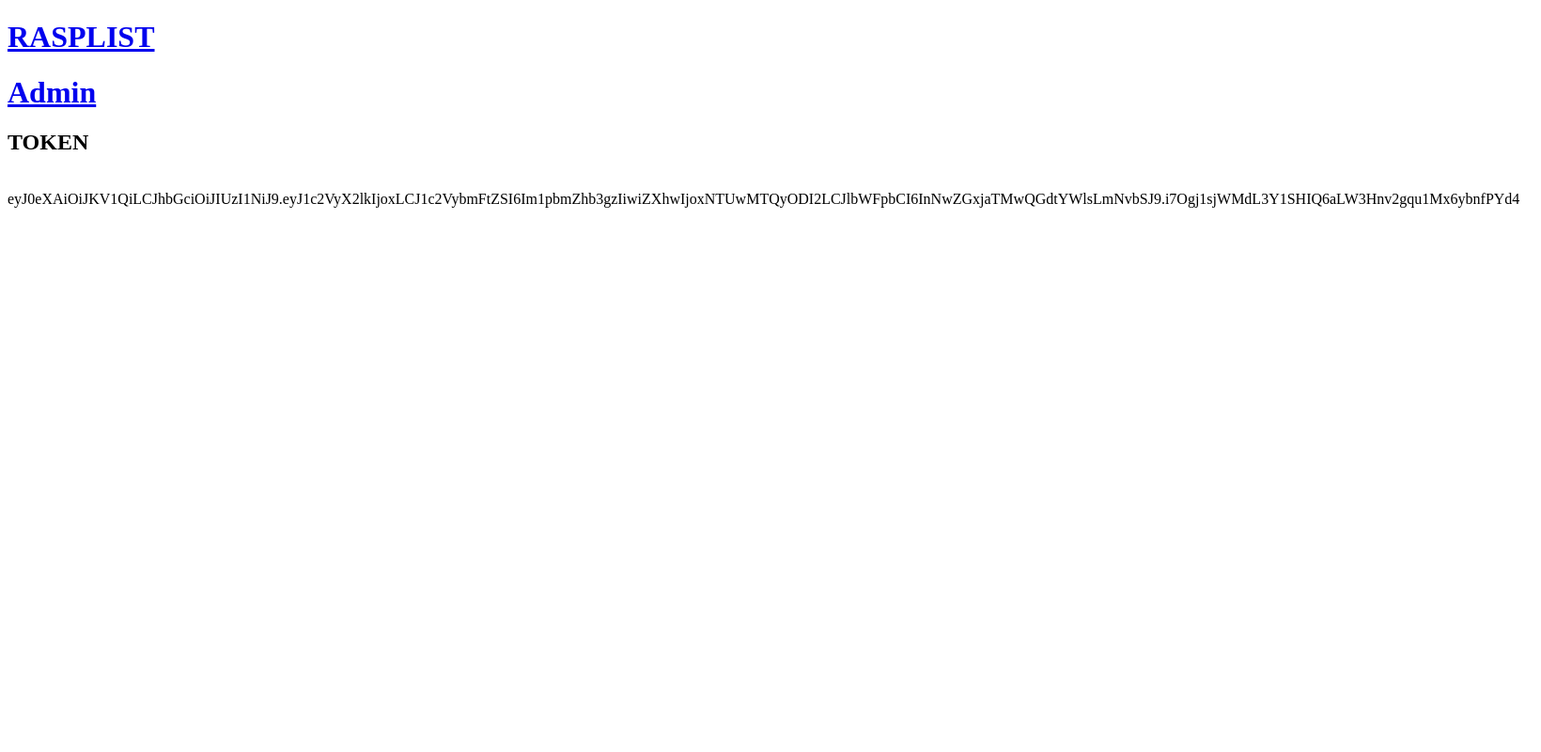
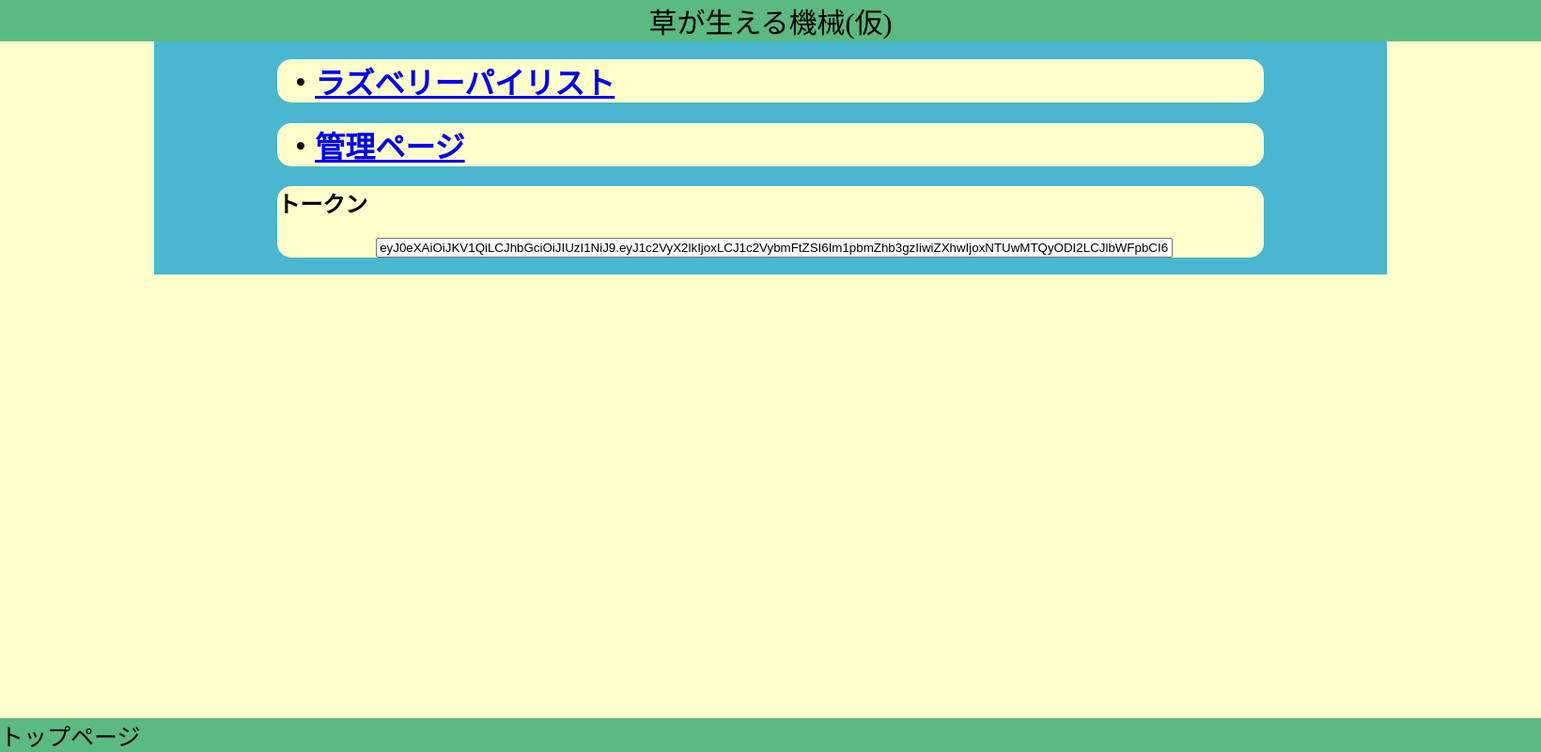
Before and after one commit to oden-meister/kusa, a Django app: page /kusa/ in a window 1640 px wide. Shown: the whole page at 94% size. Run offline with Django 3.2, Linux system fonts and the light colour scheme.

Commit message:
デザイン変更

```diff
--- /dev/null
+++ b/kusa/static/kusa/temp.css
@@ -0,0 +1,82 @@
+.bg{
+    background-color: #ffffcb;
+}
+
+.title{
+    position: absolute;
+    top:0px;
+    left:0px;
+    width: 100%;
+    background-color: #5bba80;
+    font-size: 30px;
+    text-align: center;
+}
+
+.menu{
+    position: absolute;
+    top:0px;
+    right: 0px;
+    height: 48px;
+    width:  48px;
+    background:rgba(0,0,0,0);
+    z-index: 9999;
+}
+
+.menuval{
+
+}
+
+.humb1{
+    position: relative;
+    top: 3px;
+    left:5%;
+    width: 90%;
+    height: 10px;
+    background-color: #000000;
+    border-radius: 15px 15px 15px 15px;
+}
+.humb2{
+    position: relative;
+    top:9px;
+    left:5%;
+    width: 90%;
+    height: 10px;
+    background-color: #000000;
+    border-radius: 15px 15px 15px 15px;
+}
+
+.humb3{
+    position: relative;
+    top:15px;
+    left:5%;
+    width: 90%;
+    height: 10px;
+    background-color: #000000;
+    border-radius: 15px 15px 15px 15px;
+}
+
+.value{
+    position: absolute;
+    top:42px;
+    left:10%;
+    width:80%;
+    background-color: #49b7d0;
+    z-index: -9999;
+}
+
+.topic{
+    position: relative;
+    left:10%;
+    width: 80%;
+    background-color: #ffffcb;
+    border-radius: 15px 15px 15px 15px;
+}
+
+.foot{
+    position: fixed;
+    bottom: 0;
+    left:0px;
+    width: 100%;
+    background-color: #5bba80;
+    font-size: 25px;
+}
--- /dev/null
+++ b/kusa/static/kusa/temp.js
@@ -0,0 +1,3 @@
+function menuclicked(){
+window.document.getElementsByClassName("menuval").style.visibility="visible";
+}
--- a/kusa/templates/kusa/base.html
+++ b/kusa/templates/kusa/base.html
@@ -3,10 +3,18 @@
 <html lang="en">
 <head>
     <meta charset="UTF-8">
+    <link rel="stylesheet" href="{% static "kusa/temp.css" %}" type="text/css">
+    <script type="text/javascript" language="JavaScript" src="{% static "kusa/temp.js" %}"></script>
     <title>{% block title %}{% endblock %}</title>
+    <script type="text/javascript">
+        window.document.getElementsByClassName("menuval").style.visibility="hidden";
+        window.document.getElementsByClassName("menu").onclick=menuclicked();
+    </script>
 </head>
-<body>
-{% block content %}
-{% endblock %}
+<body class="bg">
+<div class="title">草が生える機械(仮)</div>
+<div class="value">
+    {% block content %}{% endblock %}
+</div>
 </body>
 </html>
--- a/kusa/templates/kusa/index.html
+++ b/kusa/templates/kusa/index.html
@@ -2,7 +2,16 @@
 {% load static %}
 {% block title %}KUSA{% endblock %}
 {% block content %}
-<h1><a href="rasplist">RASPLIST</a></h1>
-<h1><a href="../admin">Admin</a></h1>
-<h2>TOKEN</h2><br>eyJ0eXAiOiJKV1QiLCJhbGciOiJIUzI1NiJ9.eyJ1c2VyX2lkIjoxLCJ1c2VybmFtZSI6Im1pbmZhb3gzIiwiZXhwIjoxNTUwMTQyODI2LCJlbWFpbCI6InNwZGxjaTMwQGdtYWlsLmNvbSJ9.i7Ogj1sjWMdL3Y1SHIQ6aLW3Hnv2gqu1Mx6ybnfPYd4
+    <div class="topic">
+        <h1>&nbsp・<a href="rasplist">ラズベリーパイリスト</a></h1>
+    </div>
+    <div class="topic">
+        <h1>&nbsp・<a href="../admin">管理ページ</a></h1>
+    </div>
+    <div class="topic">
+        <h2>トークン</h2>
+        <input type="text" readonly="readonly" style="position: relative;left:10%;width: 80%;"  value="eyJ0eXAiOiJKV1QiLCJhbGciOiJIUzI1NiJ9.eyJ1c2VyX2lkIjoxLCJ1c2VybmFtZSI6Im1pbmZhb3gzIiwiZXhwIjoxNTUwMTQyODI2LCJlbWFpbCI6InNwZGxjaTMwQGdtYWlsLmNvbSJ9.i7Ogj1sjWMdL3Y1SHIQ6aLW3Hnv2gqu1Mx6ybnfPYd4">
+    </div>
+    <br>
+    <div class="foot">トップページ</div>
 {% endblock %}
--- a/kusa/views.py
+++ b/kusa/views.py
@@ -15,12 +15,14 @@ def raspid(request):
 
 def raspsp(request,pk):
     raspbid=raspberry.objects.get(id=pk).raspid
+    raspnum=pk
     smileI_list=raspberry.objects.get(id=pk).smilei_set.order_by('-pushed_dateI')
     smileS_list=raspberry.objects.get(id=pk).smiles_set.order_by('-pushed_dateS')
     context={
         'smileI_list':smileI_list,
         'smileS_list':smileS_list,
-        'raspbid':raspbid
+        'raspbid':raspbid,
+        'raspnum':raspnum
     }
     return render(request,'kusa/raspsp.html',context)
 
```
Also changed, not shown: kusa/templates/kusa/rasplist.html (+7 -2 lines), kusa/templates/kusa/raspsp.html (+11 -6 lines).
